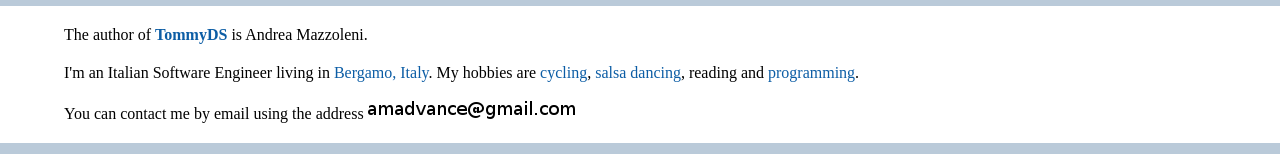
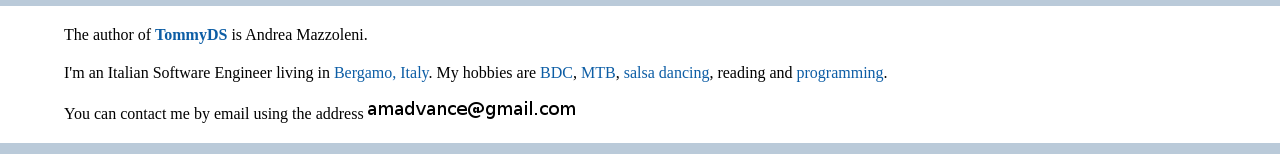
Before and after one commit to amadvance/tommyds, a plain HTML site: page authors.html in a window 1280 px wide. Shown: the part 178-332 px from the top of the page. Drawn offline with Linux system fonts and the light colour scheme.

Commit message:
Auto update

```diff
--- a/authors.html
+++ b/authors.html
@@ -42,7 +42,7 @@ The author of <span class="bold">TommyDS</span> is Andrea Mazzoleni.
 </p>
 <p>
 I'm an Italian Software Engineer living in <a href="http://maps.google.com/maps?q=bergamo,+italy">Bergamo, Italy</a>.
-My hobbies are <a href="http://www.maratona.it/">cycling</a>,
+My hobbies are <a href="http://www.maratona.it/">BDC</a>, <a href="http://www.mtbbergamo.it/">MTB</a>,
 <a href="http://www.bailaconmigobg.it/">salsa dancing</a>,
 reading and
 <a href="https://github.com/amadvance">programming</a>.
```
